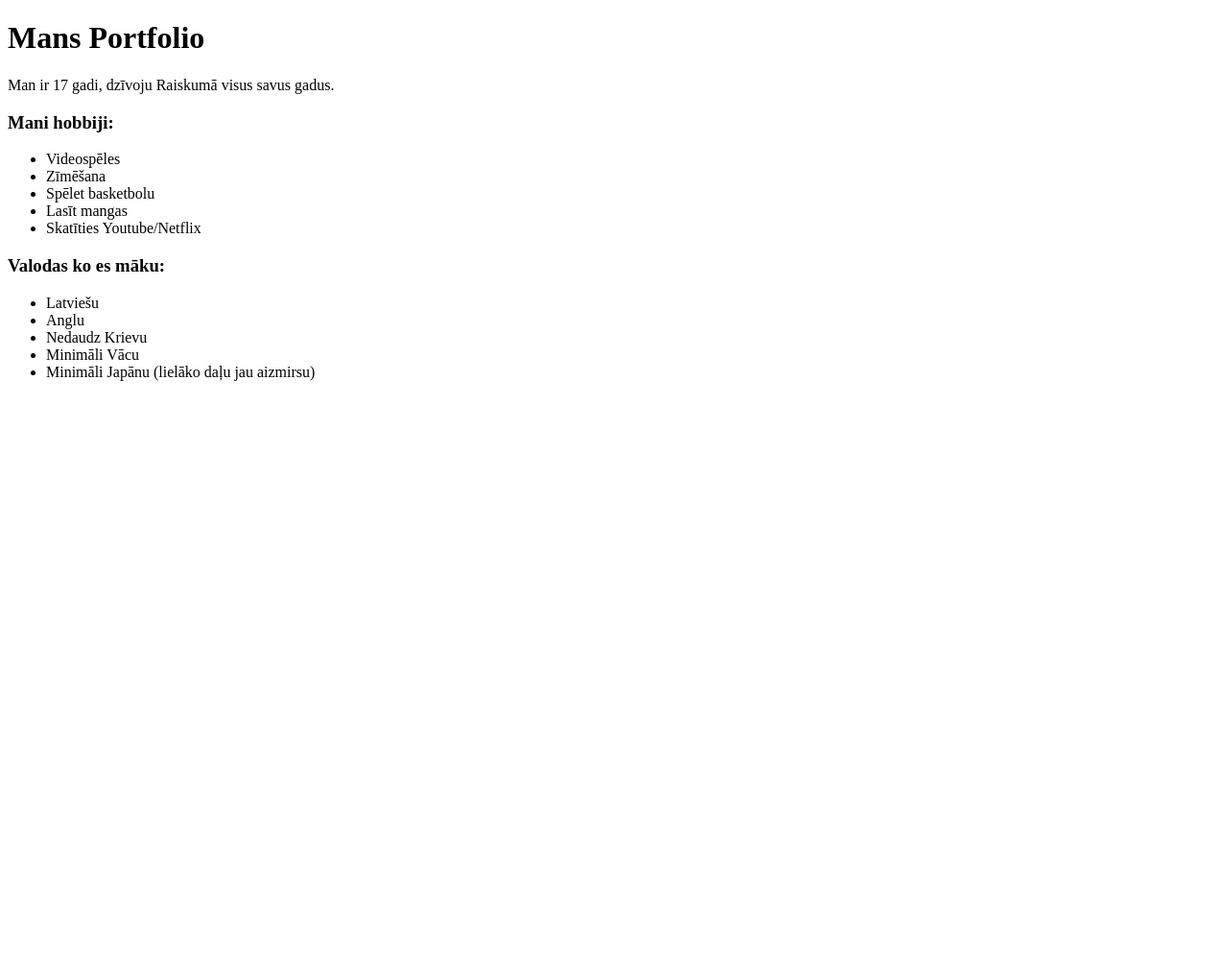
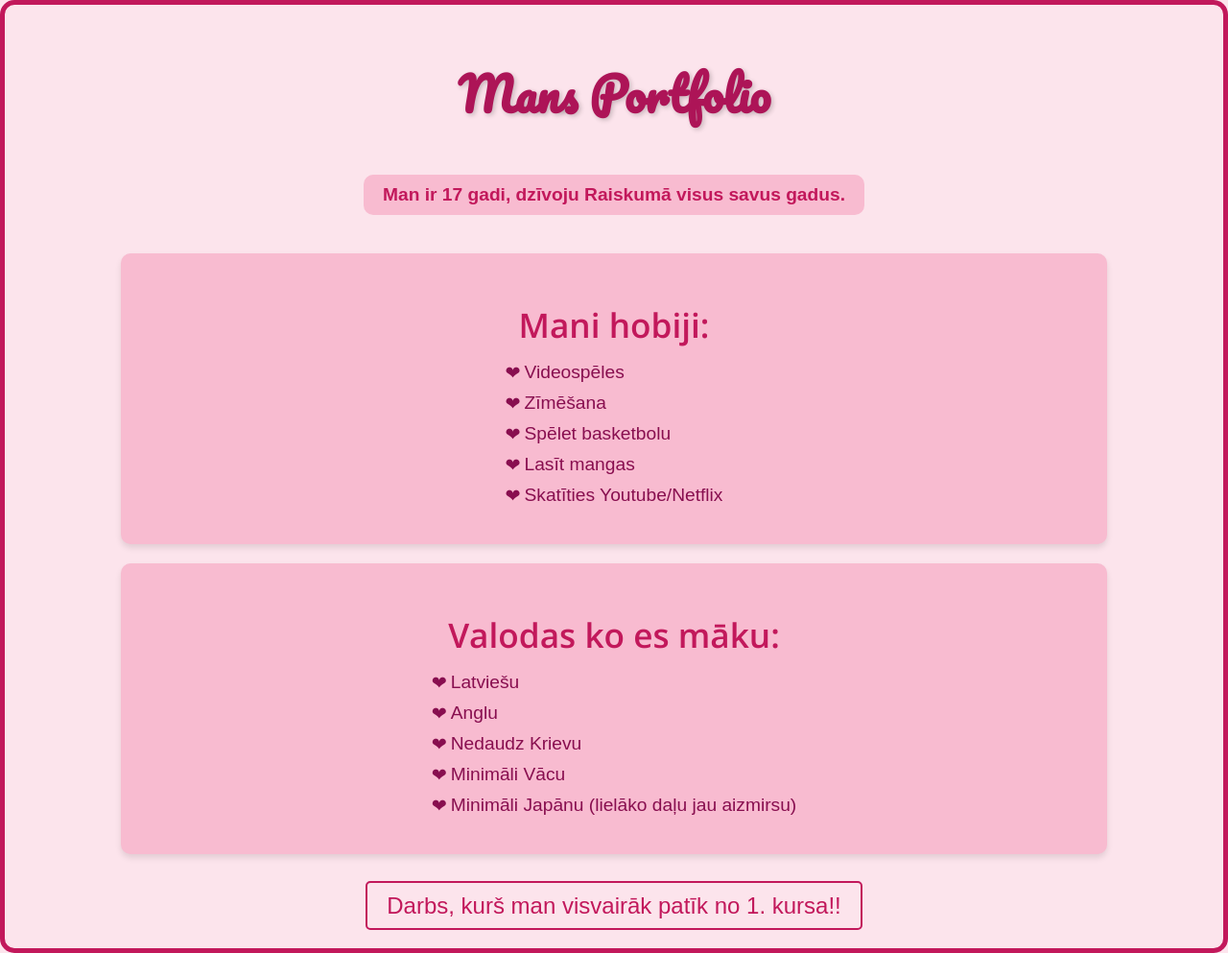
Before and after one commit to MarijaGG/portfolio, a plain HTML site: page index.html in a window 1280 px wide. Shown: the whole page at 96% size. Before the commit the page ends 800 px from the top, so only its background shows below. Drawn offline with nearby package versions, Linux system fonts and the light colour scheme.

Commit message:
Pievienots styles

```diff
--- a/index.html
+++ b/index.html
@@ -5,17 +5,129 @@
     <meta name="viewport" content="width=device-width, initial-scale=1.0">
     <title>Document</title>
 
+    <link href="https://fonts.googleapis.com/css2?family=Pacifico&display=swap" rel="stylesheet">
+    <link href="https://fonts.googleapis.com/css2?family=Roboto:wght@400;700&display=swap" rel="stylesheet">
+    <link href="https://fonts.googleapis.com/css2?family=Open+Sans:wght@400;600&display=swap" rel="stylesheet">
 
+    <style>
+        body {
+            font-family: Arial, sans-serif;
+            background-color: #fce4ec;
+            margin: 0;
+            padding: 0;
+            color: #880e4f;
+            text-align: center;
+        }
+
+        h1 {
+            font-family: 'Pacifico', cursive;
+            color: #ad1457;
+            font-size: 3em;
+            margin-top: 20px;
+            text-shadow: 2px 2px 5px rgba(0, 0, 0, 0.2);
+        }
+
+        h4 {
+            background-color: #f8bbd0;
+            color: #c2185b;
+            padding: 10px 20px;
+            border-radius: 10px;
+            font-size: 1.2em;
+            display: inline-block;
+            margin-top: 10px;
+            margin-bottom: 20px;
+        }
+
+        h3 {
+            font-family: 'Open Sans', sans-serif;
+            color: #c2185b;
+            font-size: 2.2em;
+            margin-bottom: 15px;
+        }
+
+        p {
+            color: #880e4f;
+            font-size: 18px;
+            max-width: 600px;
+            margin: 20px auto;
+            line-height: 1.6;
+        }
+
+        ul {
+            list-style-type: none;
+            padding-left: 0;
+            margin: 0;
+            text-align: left;
+            width: fit-content;
+            margin: 0 auto;
+            color: #880e4f;
+        }
+
+        ul li {
+            margin-bottom: 10px;
+            font-size: 1.2em;
+            transition: color 0.3s ease-in-out;
+            position: relative;
+            padding-left: 20px;
+        }
+
+        ul li::before {
+            content: "\2764";
+            font-size: 1em;
+            position: absolute;
+            left: 0;
+            top: 0;
+            color: inherit;
+        }
+
+        .content-section {
+            background-color: #f8bbd0;
+            padding: 30px;
+            border-radius: 10px;
+            margin: 20px auto;
+            width: 80%;
+            box-shadow: 0 4px 6px rgba(0, 0, 0, 0.1);
+        }
+
+        body {
+            border: 5px solid #c2185b;
+            border-radius: 15px;
+            padding: 30px;
+        }
+
+        h1, h3 {
+            margin-top: 20px;
+        }
+
+        .link-section {
+            margin-top: 40px;
+        }
+
+        .link-section a {
+            font-size: 1.5em;
+            color: #c2185b;
+            text-decoration: none;
+            border: 2px solid #c2185b;
+            padding: 10px 20px;
+            border-radius: 5px;
+            transition: background-color 0.3s ease, color 0.3s ease;
+        }
+
+        .link-section a:hover {
+            background-color: #c2185b;
+            color: #fff;
+        }
+    </style>
 
 </head>
 <body>
 
 <h1>Mans Portfolio</h1>
 
-<p>Man ir 17 gadi, dzīvoju Raiskumā visus savus gadus.
-</p>
+<h4>Man ir 17 gadi, dzīvoju Raiskumā visus savus gadus.</h4>
 
-<h3>Mani hobbiji:</h3>
+<div class="content-section">
+    <h3>Mani hobiji:</h3>
     <ul>
         <li>Videospēles</li>
         <li>Zīmēšana</li>
@@ -23,7 +135,9 @@
         <li>Lasīt mangas</li>
         <li>Skatīties Youtube/Netflix</li>
     </ul>
+</div>
 
+<div class="content-section">
     <h3>Valodas ko es māku:</h3>
     <ul>
         <li>Latviešu</li>
@@ -32,11 +146,11 @@
         <li>Minimāli Vācu</li>
         <li>Minimāli Japānu (lielāko daļu jau aizmirsu)</li>
     </ul>
+</div>
+
+<div class="link-section">
+    <a href="https://replit.com/@ipa23mgutane/JPTC-izaicinajums?v=1" target="_blank">Darbs, kurš man visvairāk patīk no 1. kursa!!</a>
+</div>
 
 </body>
 </html>
-
-
-
-</body>
-</html>
```
Lines whose indentation alone changed are shown as unchanged.
